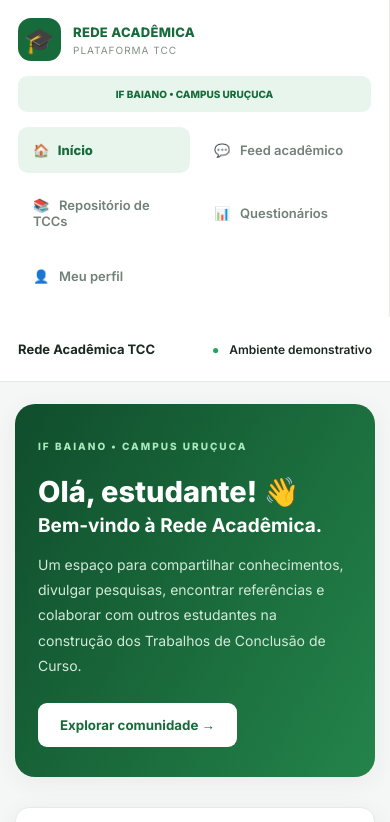
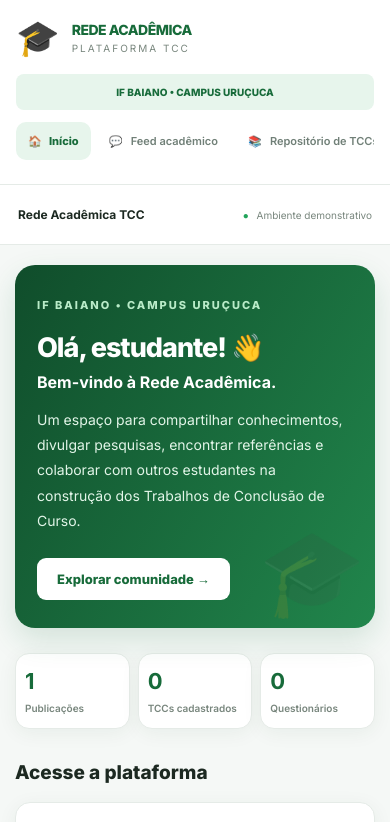
Before and after one commit to emilctba/rede-academica-tcc, a Next.js app: page / in a window 390 px wide. Shown: the top 822 px of the page. Built offline with nearby package versions, Linux system fonts and the light colour scheme.

Commit message:
Refactor CSS for design consistency and responsiveness
Updated various CSS variables and styles for improved design consistency and responsiveness.

```diff
--- a/app/globals.css
+++ b/app/globals.css
@@ -1,21 +1,26 @@
+
 @import url('https://fonts.googleapis.com/css2?family=Inter:wght@400;500;600;700;800&display=swap');
 
 :root {
   --primary: #176b3a;
-  --primary-dark: #104d2c;
+  --primary-dark: #104d2b;
   --primary-light: #e7f5ec;
-  --background: #f5f7f6;
-  --white: #ffffff;
-  --text: #1c2922;
-  --muted: #819087;
+  --background: #f5f8f6;
+  --surface: #ffffff;
+  --text: #1c2921;
+  --muted: #78867d;
   --border: #e5ebe7;
-  --shadow: 0 5px 25px rgba(20, 55, 35, 0.06);
+  --shadow: 0 4px 20px rgba(20, 60, 35, 0.06);
 }
 
 * {
   margin: 0;
   padding: 0;
   box-sizing: border-box;
+}
+
+html {
+  scroll-behavior: smooth;
 }
 
 body {
@@ -32,24 +37,33 @@ textarea {
 
 button {
   cursor: pointer;
-  transition: 0.25s;
+  transition: all 0.2s ease;
+}
+
+button:hover {
+  transform: translateY(-2px);
 }
 
 .app {
+  display: flex;
   min-height: 100vh;
-  display: flex;
 }
 
+/* MENU LATERAL */
+
 .sidebar {
-  width: 265px;
-  background: #fff;
+  width: 270px;
+  min-height: 100vh;
+  background: white;
   border-right: 1px solid var(--border);
-  padding: 30px 20px;
+  padding: 28px 20px;
   display: flex;
   flex-direction: column;
   position: fixed;
-  height: 100vh;
-  z-index: 10;
+  left: 0;
+  top: 0;
+  bottom: 0;
+  z-index: 20;
 }
 
 .logo {
@@ -60,62 +74,52 @@ button {
 }
 
 .logo > span {
-  background: var(--primary);
-  color: white;
-  width: 43px;
-  height: 43px;
-  border-radius: 13px;
-  display: grid;
-  place-items: center;
-  font-size: 25px;
+  font-size: 35px;
 }
 
 .logo h2 {
-  font-size: 13px;
+  font-size: 14px;
   font-weight: 800;
   color: var(--primary);
-  letter-spacing: 0.3px;
+  letter-spacing: -0.5px;
 }
 
 .logo p {
   font-size: 10px;
+  letter-spacing: 2px;
   color: var(--muted);
   margin-top: 4px;
-  letter-spacing: 1px;
 }
 
 .campus {
   background: var(--primary-light);
   color: var(--primary);
-  padding: 12px;
-  border-radius: 9px;
   font-size: 10px;
   font-weight: 800;
+  padding: 12px 10px;
+  border-radius: 8px;
   text-align: center;
-  margin-bottom: 35px;
+  margin-bottom: 30px;
 }
 
 .sidebar nav {
   display: flex;
   flex-direction: column;
-  gap: 9px;
+  gap: 8px;
 }
 
 .sidebar nav button {
   border: none;
-  background: transparent;
-  padding: 15px;
+  padding: 14px;
   border-radius: 10px;
   text-align: left;
-  color: #718078;
   font-size: 13px;
-  font-weight: 600;
+  transition: 0.2s;
 }
 
 .sidebar nav button:hover {
-  background: var(--primary-light);
-  color: var(--primary);
-  transform: translateX(3px);
+  background: var(--primary-light) !important;
+  color: var(--primary) !important;
 }
 
 .sidebar-footer {
@@ -125,7 +129,9 @@ button {
 }
 
 .sidebar-footer strong {
-  font-size: 13px;
+  font-size: 12px;
+  color: var(--primary);
+  overflow-wrap: anywhere;
 }
 
 .sidebar-footer p {
@@ -134,191 +140,245 @@ button {
   margin-top: 5px;
 }
 
+/* CONTEÚDO */
+
 .main {
-  margin-left: 265px;
-  width: calc(100% - 265px);
+  margin-left: 270px;
+  width: calc(100% - 270px);
   min-height: 100vh;
 }
 
 .topbar {
-  height: 78px;
+  height: 75px;
   background: white;
   border-bottom: 1px solid var(--border);
   display: flex;
+  align-items: center;
   justify-content: space-between;
-  align-items: center;
-  padding: 0 45px;
-}
-
-.topbar span {
-  color: var(--muted);
-  font-size: 12px;
+  padding: 0 40px;
+  position: sticky;
+  top: 0;
+  z-index: 10;
 }
 
 .topbar strong {
-  font-size: 13px;
+  font-size: 15px;
 }
 
 .top-user {
   font-size: 12px;
-  font-weight: 600;
-  display: flex;
-  align-items: center;
-  gap: 10px;
+  color: var(--muted);
 }
 
 .top-user span {
-  color: #22a45c;
+  color: #22a45b;
+  margin-right: 5px;
 }
 
 .content {
-  max-width: 1450px;
-  padding: 40px 45px;
+  max-width: 1100px;
+  padding: 38px;
   margin: auto;
 }
 
+.content h1 {
+  font-size: 30px;
+  font-weight: 800;
+  letter-spacing: -1px;
+  margin-bottom: 10px;
+}
+
+.subtitle {
+  font-size: 14px;
+  color: var(--muted);
+  line-height: 1.7;
+  margin-bottom: 25px;
+}
+
+.section-title {
+  font-size: 19px;
+  font-weight: 800;
+  margin: 32px 0 18px;
+}
+
+/* BOAS-VINDAS */
+
 .welcome {
-  background: linear-gradient(120deg, #104d2c, #23844a);
+  background: linear-gradient(120deg, #104d2b, #21864c);
+  padding: 45px;
+  border-radius: 20px;
   color: white;
-  padding: 55px;
-  border-radius: 20px;
+  margin-bottom: 25px;
   position: relative;
   overflow: hidden;
-  box-shadow: var(--shadow);
+  box-shadow: 0 12px 30px rgba(23, 107, 58, 0.15);
 }
 
-.welcome > span {
-  font-size: 10px;
+.welcome::after {
+  content: "🎓";
+  position: absolute;
+  right: 50px;
+  bottom: 5px;
+  font-size: 130px;
+  opacity: 0.12;
+}
+
+.welcome span {
+  font-size: 11px;
+  letter-spacing: 2px;
   font-weight: 800;
-  letter-spacing: 2px;
-  color: #a9e9bb;
+  color: #b9ebc8;
 }
 
 .welcome h1 {
-  font-size: 38px;
-  margin-top: 20px;
+  font-size: 34px;
+  margin: 18px 0 8px;
+}
+
+.welcome h2 {
+  font-size: 19px;
+  margin-bottom: 15px;
+}
+
+.welcome p {
+  max-width: 600px;
+  font-size: 14px;
+  line-height: 1.8;
+  color: #e2f5e8;
+  margin-bottom: 25px;
+}
+
+.welcome button {
+  position: relative;
+  z-index: 1;
+  background: white;
+  color: var(--primary);
+  padding: 13px 20px;
+  border: none;
+  border-radius: 9px;
+  font-size: 13px;
   font-weight: 800;
 }
 
-.welcome h2 {
-  font-size: 23px;
-  margin-top: 5px;
-}
-
-.welcome p {
-  font-size: 14px;
-  color: #d2ead9;
-  margin-top: 15px;
-  max-width: 550px;
-  line-height: 1.8;
-}
-
-.welcome button {
-  background: white;
-  color: var(--primary);
-  border: none;
-  border-radius: 9px;
-  padding: 14px 22px;
-  font-weight: 700;
-  margin-top: 25px;
-}
-
-.welcome button:hover {
-  transform: translateY(-3px);
-}
+/* ESTATÍSTICAS */
 
 .stats {
   display: grid;
   grid-template-columns: repeat(3, 1fr);
-  gap: 20px;
-  margin: 30px 0;
+  gap: 18px;
+  margin-bottom: 30px;
 }
 
-.stats > div {
+.stats div {
   background: white;
   border: 1px solid var(--border);
-  padding: 25px;
   border-radius: 14px;
+  padding: 23px;
   box-shadow: var(--shadow);
+  display: flex;
+  flex-direction: column;
+  gap: 8px;
 }
 
 .stats strong {
-  display: block;
+  font-size: 28px;
   color: var(--primary);
-  font-size: 30px;
-  margin-bottom: 7px;
 }
 
 .stats span {
+  font-size: 12px;
   color: var(--muted);
-  font-size: 12px;
   font-weight: 600;
 }
 
-.section-title {
-  font-size: 19px;
-  margin: 35px 0 18px;
-}
-
-.subtitle {
-  color: var(--muted);
-  font-size: 13px;
-  margin: 10px 0 25px;
-  line-height: 1.7;
-}
-
-.content > h1 {
-  font-size: 28px;
-  font-weight: 800;
-}
+/* CARTÕES */
 
 .card {
   background: white;
   border: 1px solid var(--border);
+  border-radius: 15px;
   padding: 25px;
-  border-radius: 14px;
   margin-bottom: 18px;
   box-shadow: var(--shadow);
   transition: 0.25s;
+  animation: appear 0.3s ease;
 }
 
 .card:hover {
-  border-color: #b5d7c1;
-  transform: translateY(-2px);
-}
-
-.card strong {
-  font-size: 14px;
-}
-
-.card p {
-  margin: 15px 0;
-  font-size: 14px;
-  line-height: 1.7;
-  color: #536259;
-}
-
-.card span {
-  font-size: 12px;
-  color: var(--muted);
+  border-color: #c4dfce;
+  box-shadow: 0 8px 25px rgba(20, 60, 35, 0.08);
 }
 
 .card h3 {
-  margin-bottom: 18px;
+  font-size: 16px;
+  margin-bottom: 12px;
 }
+
+.card > p {
+  font-size: 13px;
+  color: var(--muted);
+  line-height: 1.7;
+  margin: 10px 0;
+}
+
+.card > strong {
+  font-size: 15px;
+  color: var(--primary);
+}
+
+.card > span {
+  display: inline-block;
+  background: var(--primary-light);
+  color: var(--primary);
+  padding: 6px 10px;
+  border-radius: 6px;
+  font-size: 10px;
+  font-weight: 800;
+  margin-bottom: 12px;
+}
+
+.card button {
+  border: none;
+  background: var(--primary);
+  color: white;
+  padding: 11px 17px;
+  border-radius: 8px;
+  font-size: 12px;
+  font-weight: 700;
+  margin-top: 12px;
+}
+
+.card button:hover {
+  background: var(--primary-dark);
+}
+
+.card a {
+  display: inline-block;
+  color: var(--primary);
+  font-weight: 700;
+  font-size: 13px;
+  text-decoration: none;
+  margin-top: 12px;
+}
+
+.card a:hover {
+  text-decoration: underline;
+}
+
+/* FORMULÁRIOS */
 
 .card input,
 .card textarea {
+  width: 100%;
   display: block;
-  width: 100%;
+  padding: 14px 16px;
   margin: 12px 0;
-  padding: 14px;
   border: 1px solid var(--border);
+  border-radius: 9px;
   background: #fafcfb;
-  border-radius: 9px;
+  color: var(--text);
+  font-size: 13px;
   outline: none;
-  font-size: 13px;
-  color: var(--text);
   transition: 0.2s;
 }
 
@@ -326,105 +386,214 @@ button {
 .card textarea:focus {
   border-color: var(--primary);
   background: white;
-  box-shadow: 0 0 0 3px rgba(23, 107, 58, 0.08);
+  box-shadow: 0 0 0 3px rgba(23, 107, 58, 0.09);
 }
 
 .card textarea {
   min-height: 120px;
   resize: vertical;
+  line-height: 1.6;
 }
 
-.card button {
-  background: var(--primary);
-  color: white;
-  border: none;
-  padding: 13px 22px;
-  border-radius: 9px;
-  font-weight: 700;
-  font-size: 12px;
-}
-
-.card button:hover {
-  background: var(--primary-dark);
+.card input::placeholder,
+.card textarea::placeholder {
+  color: #a4afa8;
 }
 
 .file-upload {
   display: block;
-  background: #f1f8f3;
-  border: 2px dashed #9bc9a9;
+  border: 2px dashed #b8d7c2;
+  background: #f4faf6;
+  border-radius: 12px;
+  padding: 24px;
+  text-align: center;
   color: var(--primary);
-  padding: 30px;
-  text-align: center;
-  border-radius: 12px;
-  cursor: pointer;
   font-weight: 700;
   font-size: 13px;
+  cursor: pointer;
   margin: 15px 0;
 }
 
-.file-upload:hover {
-  background: #e5f4e9;
+.file-upload input {
+  margin-top: 12px;
 }
 
-.file-upload input {
-  margin-top: 15px;
-  background: transparent;
-  border: none;
+.file-upload p {
+  font-size: 12px;
+  margin-top: 10px;
+  overflow-wrap: anywhere;
 }
 
-.card a {
-  display: inline-block;
-  margin-top: 10px;
-  color: var(--primary);
-  font-size: 13px;
-  font-weight: 700;
-  text-decoration: none;
+/* FEED ACADÊMICO */
+
+.post-author {
+  display: flex;
+  align-items: center;
+  gap: 12px;
+  margin-bottom: 20px;
 }
 
-.card a:hover {
-  text-decoration: underline;
+.post-author strong {
+  font-size: 13px;
+  color: var(--text);
 }
 
-.profile {
-  max-width: 650px;
+.post-author p {
+  font-size: 11px;
+  color: var(--muted);
+  margin-top: 4px;
 }
 
 .profile-avatar {
+  width: 45px;
+  height: 45px;
+  min-width: 45px;
+  border-radius: 50%;
+  background: linear-gradient(135deg, #176b3a, #52a875);
+  color: white;
+  display: flex;
+  justify-content: center;
+  align-items: center;
+  font-size: 19px;
+  font-weight: 800;
+}
+
+.post-actions {
+  display: flex;
+  gap: 10px;
+  flex-wrap: wrap;
+  margin-top: 20px;
+  padding-top: 15px;
+  border-top: 1px solid var(--border);
+}
+
+.post-actions button {
+  margin: 0;
+  padding: 10px 15px;
+}
+
+.replies {
+  border-top: 1px solid var(--border);
+  margin-top: 20px;
+  padding-top: 20px;
+}
+
+.replies h4 {
+  font-size: 13px;
+  margin-bottom: 15px;
+  color: var(--primary);
+}
+
+.reply {
+  background: #f5f8f6;
+  border-radius: 10px;
+  padding: 14px;
+  margin-bottom: 10px;
+}
+
+.reply strong {
+  font-size: 12px;
+  color: var(--primary);
+}
+
+.reply p {
+  font-size: 13px;
+  color: var(--text);
+  margin-top: 6px;
+  line-height: 1.6;
+}
+
+.reply-form {
+  display: flex;
+  gap: 10px;
+  margin-top: 15px;
+  align-items: center;
+}
+
+.reply-form input {
+  flex: 1;
+  min-width: 0;
+  padding: 12px;
+  border: 1px solid var(--border);
+  border-radius: 8px;
+  outline: none;
+  font-size: 12px;
+}
+
+.reply-form input:focus {
+  border-color: var(--primary);
+}
+
+.reply-form button {
+  margin: 0;
+  white-space: nowrap;
+}
+
+/* PERFIL */
+
+.profile {
+  text-align: center;
+  padding: 35px;
+}
+
+.profile .profile-avatar {
   width: 85px;
   height: 85px;
-  border-radius: 50%;
-  background: var(--primary);
-  color: white;
-  display: grid;
-  place-items: center;
-  font-size: 25px;
-  font-weight: 800;
-  margin-bottom: 20px;
+  font-size: 35px;
+  margin: 0 auto 18px;
 }
 
 .profile h2 {
-  font-size: 22px;
+  font-size: 21px;
+  margin-bottom: 7px;
+  color: var(--primary);
+  overflow-wrap: anywhere;
 }
 
 .profile > p {
-  color: var(--muted);
+  margin: 12px 0;
 }
 
 .profile label {
   display: block;
-  margin-top: 15px;
+  text-align: left;
   font-size: 12px;
   font-weight: 700;
+  margin-top: 25px;
+  color: var(--primary);
 }
 
+.profile input {
+  text-align: left;
+}
+
+/* RODAPÉ */
+
 footer {
-  margin-top: 60px;
-  border-top: 1px solid var(--border);
-  padding: 25px 0;
+  text-align: center;
   color: var(--muted);
   font-size: 11px;
-  text-align: center;
+  line-height: 1.8;
+  padding: 35px 10px 15px;
+  margin-top: 35px;
+  border-top: 1px solid var(--border);
 }
+
+/* ANIMAÇÕES */
+
+@keyframes appear {
+  from {
+    opacity: 0;
+    transform: translateY(8px);
+  }
+
+  to {
+    opacity: 1;
+    transform: translateY(0);
+  }
+}
+
+/* RESPONSIVIDADE */
 
 @media (max-width: 900px) {
   .sidebar {
@@ -437,11 +606,11 @@ footer {
   }
 
   .content {
-    padding: 30px 22px;
+    padding: 25px;
   }
 
   .topbar {
-    padding: 0 22px;
+    padding: 0 25px;
   }
 }
 
@@ -453,8 +622,10 @@ footer {
   .sidebar {
     position: relative;
     width: 100%;
-    height: auto;
-    padding: 18px;
+    min-height: auto;
+    padding: 16px;
+    border-right: none;
+    border-bottom: 1px solid var(--border);
   }
 
   .logo {
@@ -462,12 +633,21 @@ footer {
   }
 
   .campus {
-    margin-bottom: 15px;
+    margin-bottom: 12px;
   }
 
   .sidebar nav {
-    display: grid;
-    grid-template-columns: 1fr 1fr;
+    flex-direction: row;
+    overflow-x: auto;
+    padding-bottom: 8px;
+    gap: 6px;
+  }
+
+  .sidebar nav button {
+    white-space: nowrap;
+    flex-shrink: 0;
+    padding: 12px;
+    font-size: 11px;
   }
 
   .sidebar-footer {
@@ -475,37 +655,92 @@ footer {
   }
 
   .main {
-    margin: 0;
+    margin-left: 0;
     width: 100%;
   }
 
   .topbar {
-    height: 65px;
+    height: 60px;
     padding: 0 18px;
   }
 
+  .topbar strong {
+    font-size: 12px;
+  }
+
+  .top-user {
+    font-size: 10px;
+  }
+
   .content {
-    padding: 22px 15px;
+    padding: 20px 15px;
+  }
+
+  .content h1 {
+    font-size: 25px;
   }
 
   .welcome {
-    padding: 30px 23px;
+    padding: 28px 22px;
   }
 
   .welcome h1 {
-    font-size: 29px;
+    font-size: 27px;
   }
 
   .welcome h2 {
-    font-size: 19px;
+    font-size: 16px;
+  }
+
+  .welcome::after {
+    right: 10px;
+    font-size: 85px;
   }
 
   .stats {
-    grid-template-columns: 1fr;
-    gap: 12px;
+    gap: 8px;
+  }
+
+  .stats div {
+    padding: 14px 9px;
+  }
+
+  .stats strong {
+    font-size: 22px;
+  }
+
+  .stats span {
+    font-size: 10px;
   }
 
   .card {
     padding: 19px;
   }
+
+  .reply-form {
+    flex-direction: column;
+    align-items: stretch;
+  }
+
+  .reply-form input {
+    width: 100%;
+  }
+
+  .reply-form button {
+    width: 100%;
+  }
+
+  .post-actions button {
+    font-size: 11px;
+  }
 }
+
+@media (max-width: 380px) {
+  .stats {
+    grid-template-columns: 1fr;
+  }
+
+  .top-user {
+    display: none;
+  }
+}
```
